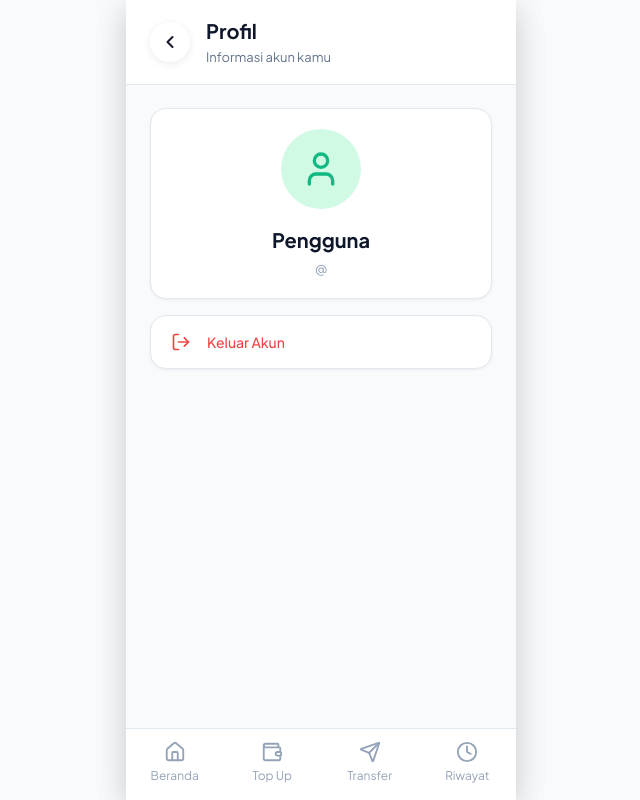
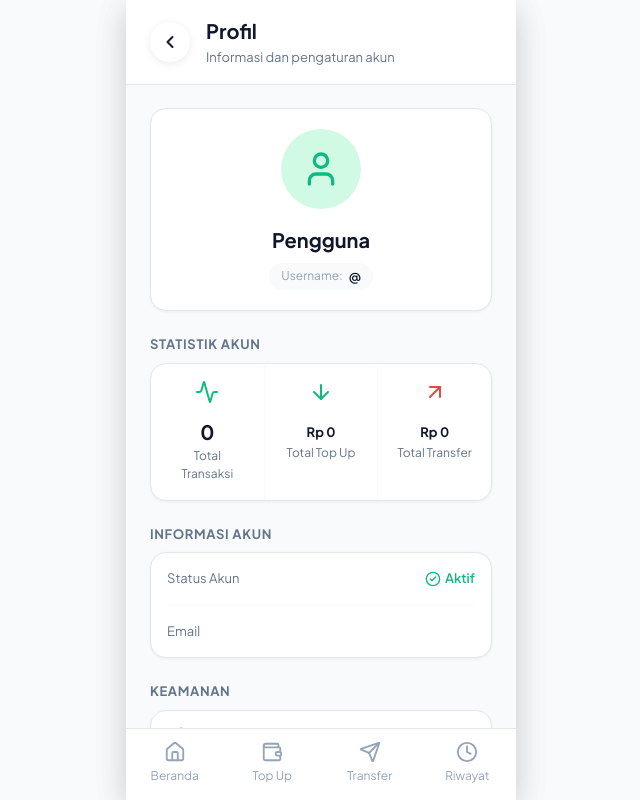
Before and after one commit to kiagusgatot/mini-wallet, a React (Vite) app in the folder frontend-react/: page /profile in a window 1280 px wide. Shown: the whole page, without its empty margins (319-959 px from the left). Built offline with nearby package versions, Linux system fonts and the light colour scheme; no server answers; sample sign-in values are in the browser's storage; the HTML template or start-up script is replaced by a standard one.

Commit message:
feat: enhance profile page

```diff
--- a/frontend-react/src/pages/ProfilePage.jsx
+++ b/frontend-react/src/pages/ProfilePage.jsx
@@ -1,24 +1,41 @@
 import { useState, useEffect } from 'react';
 import { useNavigate } from 'react-router-dom';
-import { LogOut, User as UserIcon } from 'lucide-react';
+import { LogOut, User as UserIcon, Shield, Lock, Bell, Globe, Moon, ChevronRight, Activity, ArrowDown, ArrowUpRight, CheckCircle2 } from 'lucide-react';
 import api from '../services/api';
 import { useAuth } from '../hooks/useAuth';
 import PageLayout from '../components/PageLayout';
 import BackButton from '../components/BackButton';
 import Card from '../components/Card';
 import LoadingSpinner from '../components/LoadingSpinner';
+import BottomSheetModal from '../components/BottomSheetModal';
 import { motion } from 'framer-motion';
 
 export default function ProfilePage() {
   const navigate = useNavigate();
   const { logout } = useAuth();
   const [user, setUser] = useState(null);
+  const [transactions, setTransactions] = useState([]);
   const [loading, setLoading] = useState(true);
+  const [showLogoutModal, setShowLogoutModal] = useState(false);
+  const [logoutLoading, setLogoutLoading] = useState(false);
+  const [showComingSoon, setShowComingSoon] = useState(false);
 
   useEffect(() => {
-    api.get('/user')
-      .then(res => {
-        setUser(res.data.user);
+    Promise.all([
+      api.get('/user'),
+      api.get('/transactions')
+    ])
+      .then(([userRes, txRes]) => {
+        let fetchedUser = userRes.data.user || userRes.data.data;
+        if (!fetchedUser) {
+          try {
+            fetchedUser = JSON.parse(localStorage.getItem('user'));
+          } catch (e) {
+            console.error(e);
+          }
+        }
+        setUser(fetchedUser);
+        setTransactions(txRes.data.transactions || []);
         setLoading(false);
       })
       .catch(err => {
@@ -28,15 +45,61 @@ export default function ProfilePage() {
   }, []);
 
   const handleLogout = async () => {
+    setLogoutLoading(true);
     try {
       await api.post('/logout');
     } catch (e) {
       console.error(e);
     } finally {
       logout();
+      setLogoutLoading(false);
       navigate('/');
     }
   };
+
+  const totalTransactions = transactions.length;
+  const totalTopUp = transactions
+    .filter(tx => tx.type === 'topup')
+    .reduce((sum, tx) => sum + parseFloat(tx.amount), 0);
+  const totalTransfer = transactions
+    .filter(tx => tx.type === 'transfer_out')
+    .reduce((sum, tx) => sum + parseFloat(tx.amount), 0);
+
+  const formatCurrency = (val) => {
+    if (val >= 1000000) {
+      return `Rp ${(val / 1000000).toFixed(1)}Jt`;
+    } else if (val >= 10000) {
+      return `Rp ${(val / 1000).toFixed(0)}rb`;
+    }
+    return new Intl.NumberFormat('id-ID', { style: 'currency', currency: 'IDR', minimumFractionDigits: 0 }).format(val);
+  };
+
+  const renderMenuItem = (icon, label, onClick, isDanger = false) => (
+    <motion.button
+      whileTap={{ backgroundColor: isDanger ? '#FEE2E2' : '#F8FAFC' }}
+      onClick={onClick}
+      style={{
+        width: '100%',
+        display: 'flex',
+        alignItems: 'center',
+        justifyContent: 'space-between',
+        padding: '16px 20px',
+        background: 'transparent',
+        border: 'none',
+        borderBottom: isDanger ? 'none' : '1px solid var(--color-surface)',
+        color: isDanger ? 'var(--color-danger)' : 'var(--color-text-primary)',
+        fontSize: 'var(--text-base)',
+        fontWeight: 'var(--font-medium)',
+        cursor: 'pointer',
+      }}
+    >
+      <div style={{ display: 'flex', alignItems: 'center', gap: 'var(--space-md)' }}>
+        {icon}
+        {label}
+      </div>
+      {!isDanger && <ChevronRight size={18} color="var(--color-text-muted)" />}
+    </motion.button>
+  );
 
   return (
     <PageLayout noPadding>
@@ -53,32 +116,22 @@ export default function ProfilePage() {
       }}>
         <BackButton to="/dashboard" />
         <div>
-          <h1 style={{
-            fontSize: 'var(--text-xl)',
-            fontWeight: 'var(--font-bold)',
-            color: 'var(--color-text-primary)',
-            margin: 0,
-            marginBottom: '2px',
-          }}>
+          <h1 style={{ fontSize: 'var(--text-xl)', fontWeight: 'var(--font-bold)', color: 'var(--color-text-primary)', margin: 0, marginBottom: '2px' }}>
             Profil
           </h1>
-          <p style={{
-            fontSize: 'var(--text-sm)',
-            color: 'var(--color-text-secondary)',
-            margin: 0,
-          }}>
-            Informasi akun kamu
+          <p style={{ fontSize: 'var(--text-sm)', color: 'var(--color-text-secondary)', margin: 0 }}>
+            Informasi dan pengaturan akun
           </p>
         </div>
       </div>
 
-      <div style={{ padding: 'var(--space-lg) var(--app-padding-x)' }}>
+      <div style={{ padding: 'var(--space-lg) var(--app-padding-x)', paddingBottom: '40px' }}>
         {loading ? (
           <LoadingSpinner fullPage={true} />
         ) : (
-          <>
+          <div style={{ display: 'flex', flexDirection: 'column', gap: 'var(--space-lg)' }}>
             {/* User Info Card */}
-            <Card style={{ textAlign: 'center', marginBottom: 'var(--space-md)' }}>
+            <Card style={{ textAlign: 'center' }}>
               <div style={{
                 width: 80,
                 height: 80,
@@ -92,54 +145,148 @@ export default function ProfilePage() {
               }}>
                 <UserIcon size={40} aria-hidden="true" />
               </div>
-              <h2 style={{
-                fontSize: 'var(--text-xl)',
-                fontWeight: 'var(--font-bold)',
-                color: 'var(--color-text-primary)',
-                marginBottom: 'var(--space-xs)',
-              }}>
+              <h2 style={{ fontSize: 'var(--text-xl)', fontWeight: 'var(--font-bold)', color: 'var(--color-text-primary)', marginBottom: '4px' }}>
                 {user?.name || 'Pengguna'}
               </h2>
-              <p style={{
-                fontSize: 'var(--text-sm)',
-                color: 'var(--color-text-secondary)',
-              }}>
+              <p style={{ fontSize: 'var(--text-sm)', color: 'var(--color-text-secondary)', marginBottom: '8px' }}>
                 {user?.email}
               </p>
-              <p style={{
-                fontSize: 'var(--text-sm)',
-                color: 'var(--color-text-muted)',
-                marginTop: 'var(--space-xs)',
-              }}>
-                @{user?.username}
-              </p>
+              <div style={{ display: 'inline-flex', alignItems: 'center', gap: '6px', background: 'var(--color-surface)', padding: '4px 12px', borderRadius: 'var(--radius-full)' }}>
+                <span style={{ fontSize: 'var(--text-xs)', color: 'var(--color-text-muted)' }}>Username:</span>
+                <span style={{ fontSize: 'var(--text-sm)', fontWeight: 'var(--font-semibold)', color: 'var(--color-text-primary)' }}>@{user?.username}</span>
+              </div>
             </Card>
 
+            {/* Statistik Akun */}
+            <div>
+              <h3 style={{ fontSize: 'var(--text-sm)', fontWeight: 'var(--font-bold)', color: 'var(--color-text-secondary)', marginBottom: 'var(--space-sm)', textTransform: 'uppercase', letterSpacing: '0.05em' }}>
+                Statistik Akun
+              </h3>
+              <Card padding="0" style={{ overflow: 'hidden' }}>
+                <div style={{ display: 'flex', borderBottom: '1px solid var(--color-surface)' }}>
+                  <div style={{ flex: 1, padding: '16px', borderRight: '1px solid var(--color-surface)', textAlign: 'center' }}>
+                    <Activity size={24} color="var(--color-primary)" style={{ marginBottom: '8px' }} />
+                    <p style={{ fontSize: 'var(--text-xl)', fontWeight: 'var(--font-bold)', color: 'var(--color-text-primary)' }}>{totalTransactions}</p>
+                    <p style={{ fontSize: 'var(--text-xs)', color: 'var(--color-text-secondary)' }}>Total Transaksi</p>
+                  </div>
+                  <div style={{ flex: 1, padding: '16px', textAlign: 'center' }}>
+                    <ArrowDown size={24} color="var(--color-primary)" style={{ marginBottom: '8px' }} />
+                    <p style={{ fontSize: 'var(--text-sm)', fontWeight: 'var(--font-bold)', color: 'var(--color-text-primary)', marginBottom: '2px', marginTop: '6px' }}>{formatCurrency(totalTopUp)}</p>
+                    <p style={{ fontSize: 'var(--text-xs)', color: 'var(--color-text-secondary)' }}>Total Top Up</p>
+                  </div>
+                  <div style={{ flex: 1, padding: '16px', borderLeft: '1px solid var(--color-surface)', textAlign: 'center' }}>
+                    <ArrowUpRight size={24} color="var(--color-danger)" style={{ marginBottom: '8px' }} />
+                    <p style={{ fontSize: 'var(--text-sm)', fontWeight: 'var(--font-bold)', color: 'var(--color-text-primary)', marginBottom: '2px', marginTop: '6px' }}>{formatCurrency(totalTransfer)}</p>
+                    <p style={{ fontSize: 'var(--text-xs)', color: 'var(--color-text-secondary)' }}>Total Transfer</p>
+                  </div>
+                </div>
+              </Card>
+            </div>
+
+            {/* Informasi Akun */}
+            <div>
+              <h3 style={{ fontSize: 'var(--text-sm)', fontWeight: 'var(--font-bold)', color: 'var(--color-text-secondary)', marginBottom: 'var(--space-sm)', textTransform: 'uppercase', letterSpacing: '0.05em' }}>
+                Informasi Akun
+              </h3>
+              <Card padding="16px">
+                <div style={{ display: 'flex', flexDirection: 'column', gap: '16px' }}>
+                  <div style={{ display: 'flex', justifyContent: 'space-between', alignItems: 'center' }}>
+                    <span style={{ fontSize: 'var(--text-sm)', color: 'var(--color-text-secondary)' }}>Status Akun</span>
+                    <div style={{ display: 'flex', alignItems: 'center', gap: '4px', color: 'var(--color-primary)' }}>
+                      <CheckCircle2 size={16} />
+                      <span style={{ fontSize: 'var(--text-sm)', fontWeight: 'var(--font-semibold)' }}>Aktif</span>
+                    </div>
+                  </div>
+                  <div style={{ height: '1px', background: 'var(--color-surface)' }} />
+                  <div style={{ display: 'flex', justifyContent: 'space-between', alignItems: 'center' }}>
+                    <span style={{ fontSize: 'var(--text-sm)', color: 'var(--color-text-secondary)' }}>Email</span>
+                    <span style={{ fontSize: 'var(--text-sm)', fontWeight: 'var(--font-medium)', color: 'var(--color-text-primary)' }}>{user?.email}</span>
+                  </div>
+                  {user?.created_at && (
+                    <>
+                      <div style={{ height: '1px', background: 'var(--color-surface)' }} />
+                      <div style={{ display: 'flex', justifyContent: 'space-between', alignItems: 'center' }}>
+                        <span style={{ fontSize: 'var(--text-sm)', color: 'var(--color-text-secondary)' }}>Bergabung Sejak</span>
+                        <span style={{ fontSize: 'var(--text-sm)', fontWeight: 'var(--font-medium)', color: 'var(--color-text-primary)' }}>
+                          {new Date(user.created_at).toLocaleDateString('id-ID', { year: 'numeric', month: 'long', day: 'numeric' })}
+                        </span>
+                      </div>
+                    </>
+                  )}
+                </div>
+              </Card>
+            </div>
+
+            {/* Keamanan */}
+            <div>
+              <h3 style={{ fontSize: 'var(--text-sm)', fontWeight: 'var(--font-bold)', color: 'var(--color-text-secondary)', marginBottom: 'var(--space-sm)', textTransform: 'uppercase', letterSpacing: '0.05em' }}>
+                Keamanan
+              </h3>
+              <Card padding="0" style={{ overflow: 'hidden' }}>
+                {renderMenuItem(<Lock size={20} />, 'Ubah PIN', () => setShowComingSoon(true))}
+                {renderMenuItem(<Shield size={20} />, 'Ubah Password', () => setShowComingSoon(true))}
+              </Card>
+            </div>
+
+            {/* Pengaturan */}
+            <div>
+              <h3 style={{ fontSize: 'var(--text-sm)', fontWeight: 'var(--font-bold)', color: 'var(--color-text-secondary)', marginBottom: 'var(--space-sm)', textTransform: 'uppercase', letterSpacing: '0.05em' }}>
+                Pengaturan
+              </h3>
+              <Card padding="0" style={{ overflow: 'hidden' }}>
+                {renderMenuItem(<Bell size={20} />, 'Notifikasi', () => setShowComingSoon(true))}
+                {renderMenuItem(<Globe size={20} />, 'Bahasa', () => setShowComingSoon(true))}
+                {renderMenuItem(<Moon size={20} />, 'Mode Tampilan', () => setShowComingSoon(true))}
+              </Card>
+            </div>
+
             {/* Logout */}
-            <Card padding="0" style={{ overflow: 'hidden' }}>
-              <motion.button
-                aria-label="Keluar dari akun"
-                whileTap={{ backgroundColor: '#FEE2E2' }}
-                onClick={handleLogout}
-                style={{
-                  width: '100%',
-                  display: 'flex',
-                  alignItems: 'center',
-                  gap: 'var(--space-md)',
-                  padding: '16px 20px',
-                  background: 'transparent',
-                  color: 'var(--color-danger)',
-                  fontSize: 'var(--text-base)',
-                  fontWeight: 'var(--font-medium)',
-                }}
-              >
-                <LogOut size={20} />
-                Keluar Akun
-              </motion.button>
+            <Card padding="0" style={{ overflow: 'hidden', marginTop: 'var(--space-md)' }}>
+              {renderMenuItem(<LogOut size={20} />, 'Keluar Akun', () => setShowLogoutModal(true), true)}
             </Card>
-          </>
+
+            {/* Version Footer */}
+            <div style={{ textAlign: 'center', marginTop: 'var(--space-lg)', opacity: 0.5 }}>
+              <p style={{ fontSize: 'var(--text-xs)', color: 'var(--color-text-secondary)', margin: 0 }}>
+                Mini Wallet v1.0.0
+              </p>
+            </div>
+          </div>
         )}
       </div>
+
+      {/* Logout Confirmation Modal */}
+      <BottomSheetModal
+        isOpen={showLogoutModal}
+        onClose={() => setShowLogoutModal(false)}
+        title="Keluar dari Akun?"
+        description="Kamu perlu login kembali untuk mengakses Mini Wallet."
+        primaryLabel="Keluar"
+        secondaryLabel="Batal"
+        primaryAction={handleLogout}
+        secondaryAction={() => setShowLogoutModal(false)}
+        isLoading={logoutLoading}
+      />
+
+      {/* Coming Soon Modal */}
+      <BottomSheetModal
+        isOpen={showComingSoon}
+        onClose={() => setShowComingSoon(false)}
+        primaryLabel="Oke, Mengerti"
+        primaryAction={() => setShowComingSoon(false)}
+      >
+        <div style={{ textAlign: 'center', padding: '16px 0' }}>
+          <div style={{ display: 'inline-flex', padding: '16px', borderRadius: '50%', background: 'var(--color-primary-light)', color: 'var(--color-primary)', marginBottom: '16px' }}>
+            <Activity size={32} />
+          </div>
+          <h3 style={{ fontSize: 'var(--text-lg)', fontWeight: 'var(--font-bold)', color: 'var(--color-text-primary)', marginBottom: '8px' }}>
+            Fitur Segera Hadir
+          </h3>
+          <p style={{ fontSize: 'var(--text-sm)', color: 'var(--color-text-secondary)' }}>
+            Fitur ini sedang dalam tahap pengembangan dan akan segera tersedia pada update berikutnya.
+          </p>
+        </div>
+      </BottomSheetModal>
     </PageLayout>
   );
 }
```
